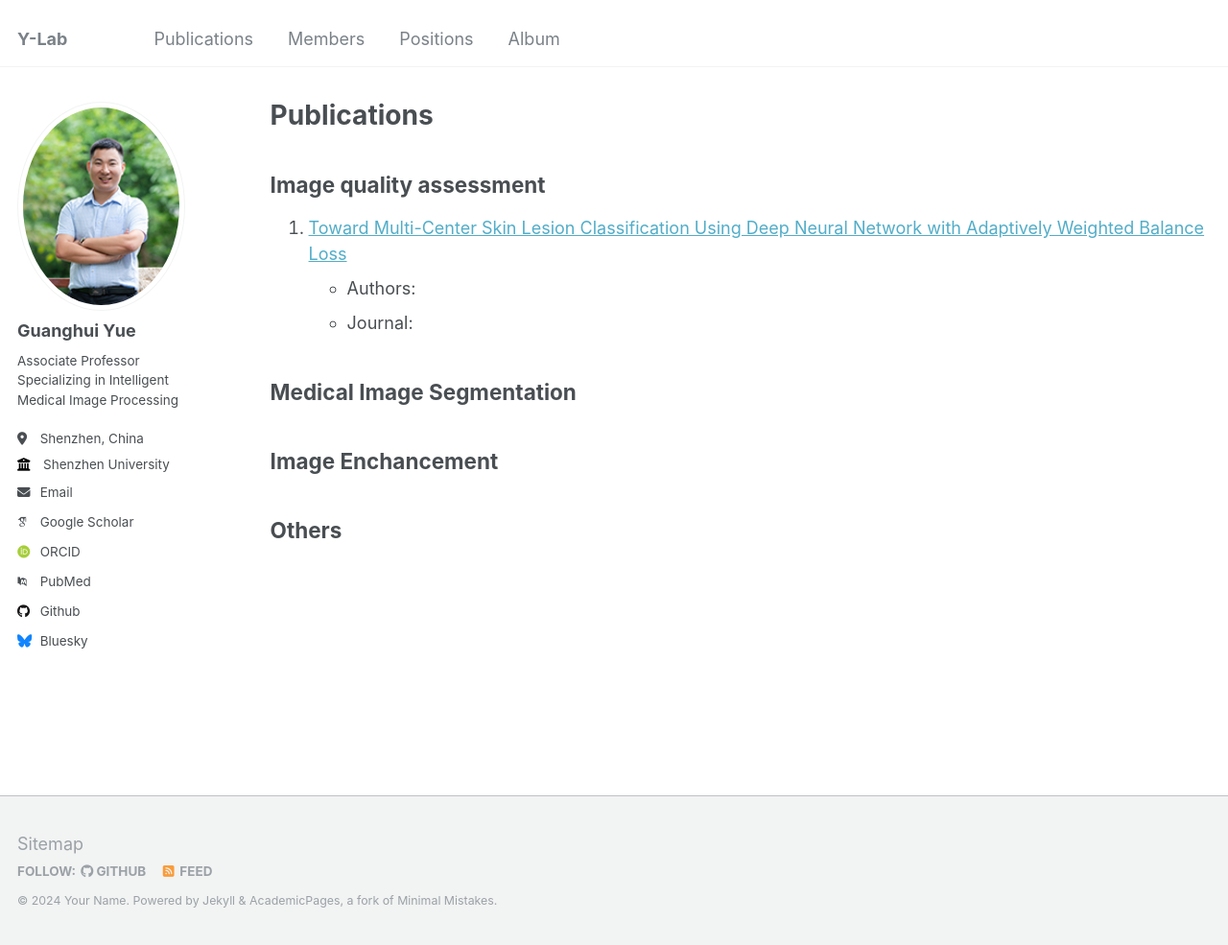
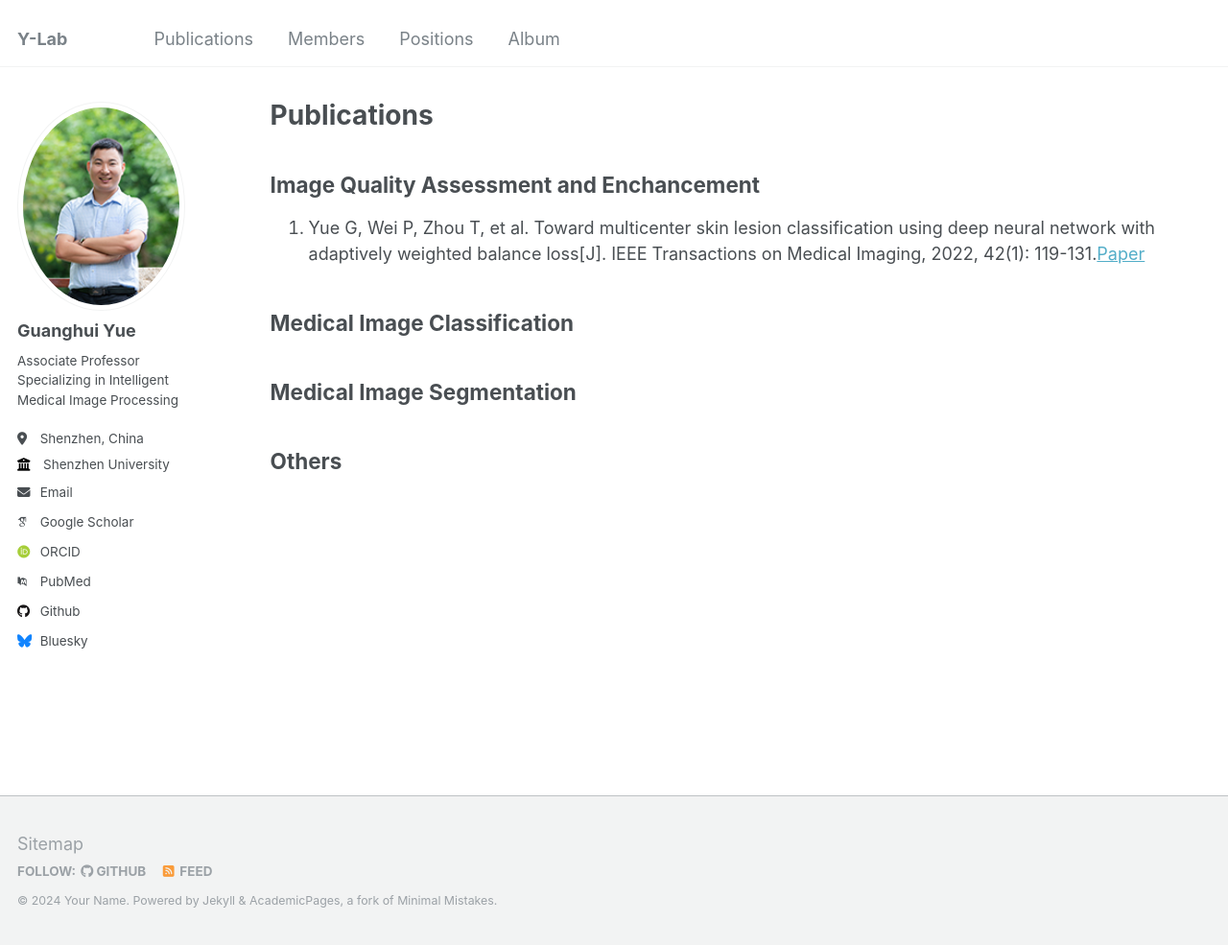
Before and after one commit to Guanghui-Yue/Guanghui-Yue.github.io, a Jekyll site: the page built from _pages/publication.md, in a window 1280 px wide and 985 px high. Shown: the whole window at 96% size. Built offline with Jekyll 4.4.1, drawn with Linux system fonts in a browser that asks for light colours; some web fonts are replaced.

Commit message:
Update publication.md

```diff
--- a/_pages/publication.md
+++ b/_pages/publication.md
@@ -5,13 +5,13 @@ permalink: /publications/
 author_profile: true
 ---
 
-## Image quality assessment
-1. [Toward Multi-Center Skin Lesion Classification Using Deep Neural Network with Adaptively Weighted Balance Loss](https://ieeexplore.ieee.org/abstract/document/9878129/)
-   - Authors:
-   - Journal:
+## Image Quality Assessment and Enchancement
+1. Yue G, Wei P, Zhou T, et al. Toward multicenter skin lesion classification using deep neural network with adaptively weighted balance loss[J]. IEEE Transactions on Medical Imaging, 2022, 42(1): 119-131.[Paper](https://ieeexplore.ieee.org/abstract/document/9878129/)
+
+## Medical Image Classification
+
 
 ## Medical Image Segmentation
 
-## Image Enchancement
 
 ## Others
```
